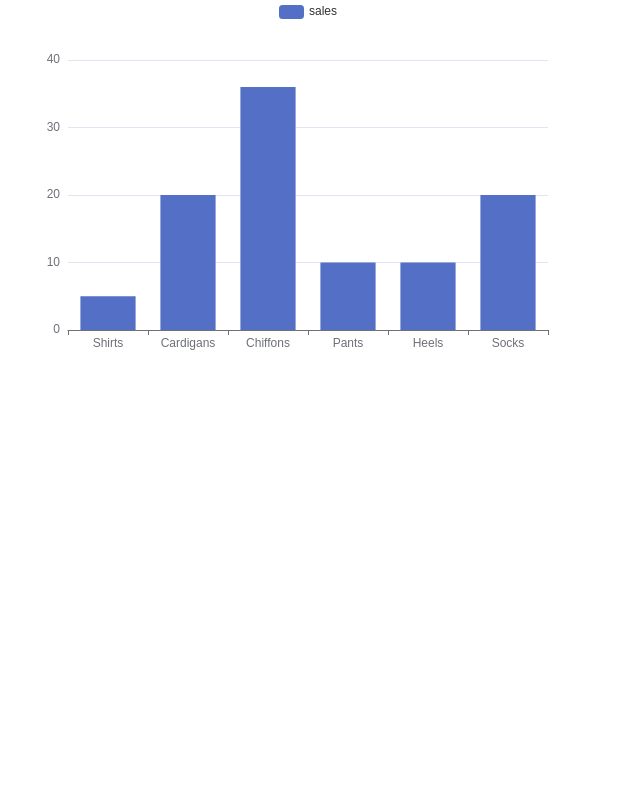
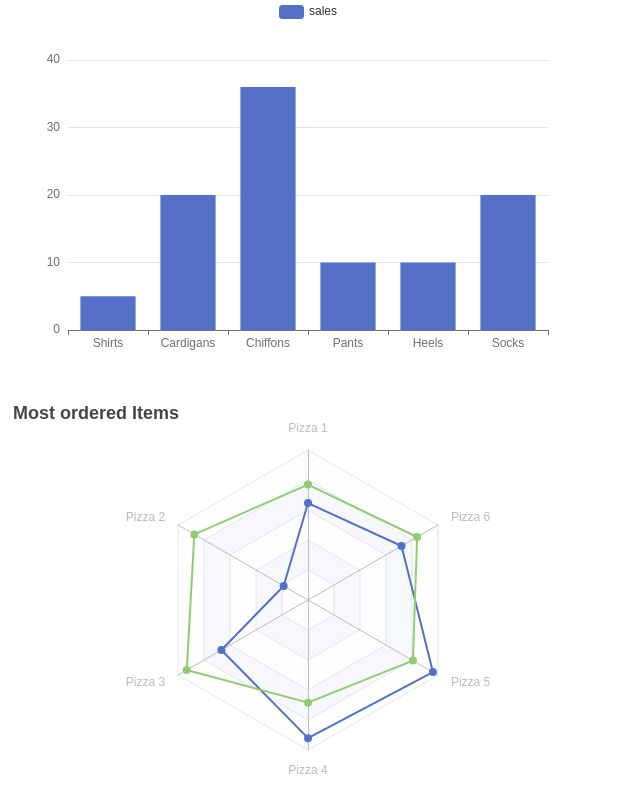
Before and after one commit to Daniel-Schor/Programming-Lab-2024, a website: page html/home.html in a window 1280 px wide. Shown: the part 66-874 px from the top of the page, without its empty margins (0-640 px from the left). Before the commit the page ends 800 px from the top, so only its background shows below. Drawn offline with nearby package versions, Linux system fonts and the light colour scheme.

Commit message:
Added Radar chart for most ordered Items

```diff
--- a/html/home.html
+++ b/html/home.html
@@ -1,41 +1,82 @@
 <!DOCTYPE hmtl>
 <html lang="en">
+  <head>
+    <meta charset="UTF-8" />
+    <script src="echarts.js"></script>
+  </head>
 
-<head>
-    <meta charset="UTF-8">
-    <script src="echarts.js"></script>
-</head>
-
-<body>
+  <body>
     <h1>Echarts Test</h1>
-    <div id="main" style="width: 600px;height:400px;"></div>
+    <div id="main" style="width: 600px; height: 400px"></div>
     <script type="text/javascript">
       // Initialize the echarts instance based on the prepared dom
-      var myChart = echarts.init(document.getElementById('main'));
+      var myChart = echarts.init(document.getElementById("main"));
 
       // Specify the configuration items and data for the chart
       var option = {
-
         tooltip: {},
         legend: {
-          data: ['sales']
+          data: ["sales"],
         },
         xAxis: {
-          data: ['Shirts', 'Cardigans', 'Chiffons', 'Pants', 'Heels', 'Socks']
+          data: ["Shirts", "Cardigans", "Chiffons", "Pants", "Heels", "Socks"],
         },
         yAxis: {},
         series: [
           {
-            name: 'sales',
-            type: 'bar',
-            data: [5, 20, 36, 10, 10, 20]
-          }
-        ]
+            name: "sales",
+            type: "bar",
+            data: [5, 20, 36, 10, 10, 20],
+          },
+        ],
       };
 
       // Display the chart using the configuration items and data just specified.
       myChart.setOption(option);
     </script>
-</body>
+    <div id="most-ordered" style="width: 600px; height: 400px"></div>
+    <script type="text/javascript">
+      // Initialize the echarts instance based on the prepared dom
+      var myChart = echarts.init(document.getElementById("most-ordered"));
+      option = {
+        title: {
+          text: "Most ordered Items",
+        },
+        legend: {
+          data: ["Allocated Budget", "Actual Spending"],
+        },
+        radar: {
+          // shape: 'circle',
+          indicator: [
+            { name: "Pizza 1", max: 6500 },
+            { name: "Pizza 2", max: 16000 },
+            { name: "Pizza 3", max: 30000 },
+            { name: "Pizza 4", max: 38000 },
+            { name: "Pizza 5", max: 52000 },
+            { name: "Pizza 6", max: 25000 },
+          ],
+        },
+        series: [
+          {
+            name: "This Month vs Last Month",
+            type: "radar",
+            data: [
+              {
+                value: [4200, 3000, 20000, 35000, 50000, 18000],
+                name: "This Month",
+              },
+              {
+                value: [5000, 14000, 28000, 26000, 42000, 21000],
+                name: "Last Month",
+              },
+            ],
+          },
+        ],
+      };
 
+      // Display the chart using the configuration items and data just specified.
+      myChart.setOption(option);
+    </script>
+
+  </body>
 </html>
```
